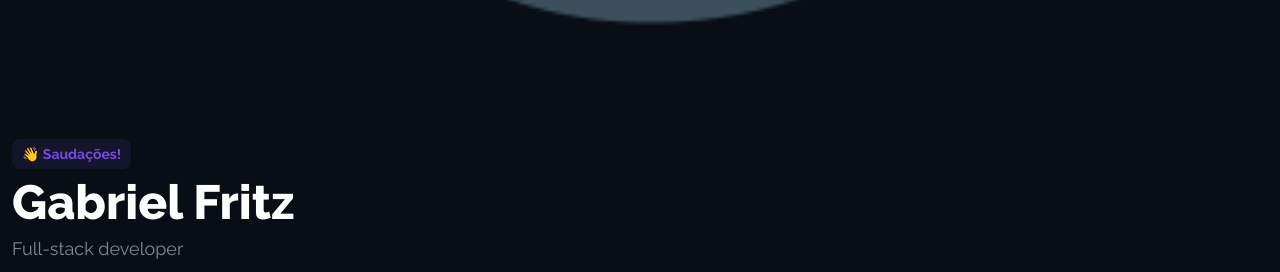
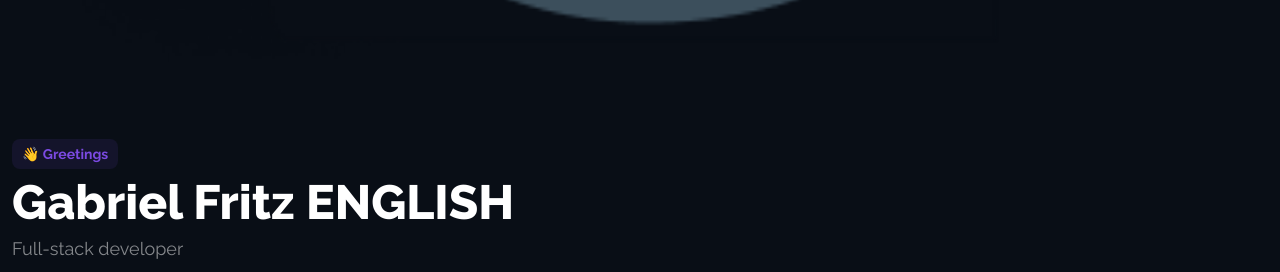
Before and after one commit to GFFritz/porfolio-2023, a website: page index.html in a window 1280 px wide. Shown: the part 1080-1352 px from the top of the page. Drawn offline with nearby package versions, Linux system fonts and the light colour scheme.

Commit message:
Applied translate system based on user lang setting

```diff
--- a/assets/js/main.js
+++ b/assets/js/main.js
@@ -1,4 +1,36 @@
+// Read user system language
+function getLangFile() {
+    let language = window.navigator.language;
+    let languageFistTwo = language.substr(0, 2); // To only keep the first 2 characters.
+
+    // Set the correct JSON file
+    if (languageFistTwo == 'pt') {
+        var langFile = "../lang/pt_br.json"
+    } else {
+        var langFile = "../lang/en_us.json"
+    }
+
+    return langFile;
+}
+
 // Read Json File to translate - TO DO
-fetch('../lang/pt_br.json')
-    .then((response) => response.json())
-    .then((json) => console.log(json));
+function readTextFile(file, callback) {
+    var rawFile = new XMLHttpRequest();
+    rawFile.overrideMimeType("application/json");
+    rawFile.open("GET", file, true);
+    rawFile.onreadystatechange = function() {
+        if (rawFile.readyState === 4 && rawFile.status == "200") {
+            callback(rawFile.responseText);
+        }
+    }
+    rawFile.send(null);
+}
+
+// Translate using the correct JSON file
+readTextFile(getLangFile(), function(text){
+    var array = JSON.parse(text);
+
+    for (const [key, value] of Object.entries(array)) {
+        $(`#${key}`).html(value)
+    }
+});
--- a/index.html
+++ b/index.html
@@ -49,13 +49,13 @@
         <img class="" src="assets/img/avatar.png" alt="Header Image" />
       </div>
       <div class="header-about my-3">
-        <div class="section-highlight">
+        <div id="t-greetings" class="section-highlight">
           👋 Saudações!
         </div>
-        <div class="header-title w-75 py-2">
+        <div id="t-page-title" class="header-title w-75 py-2">
           Gabriel Fritz
         </div>
-        <div class="header-description">
+        <div id="t-page-description" class="header-description">
           Full-stack developer
         </div>
       </div>
--- a/lang/en_us.json
+++ b/lang/en_us.json
@@ -1,9 +1,5 @@
 {
-    "id": 1,
-    "title": "Hello World",
-    "completed": false,
-    "test": {
-      "params1": "oi",
-      "param2": "tchau"
-    }
+  "t-greetings": "👋 Greetings",
+  "t-page-title": "Gabriel Fritz ENGLISH",
+  "t-page-description": "Full-stack developer"
 }
--- a/lang/pt_br.json
+++ b/lang/pt_br.json
@@ -1,9 +1,5 @@
 {
-    "id": 1,
-    "title": "Hello World",
-    "completed": false,
-    "test": {
-      "params1": "oi",
-      "param2": "tchau"
-    }
+  "t-greetings": "👋 Saudações",
+  "t-page-title": "Gabriel Fritz",
+  "t-page-description": "Full-stack developer"
 }
```
